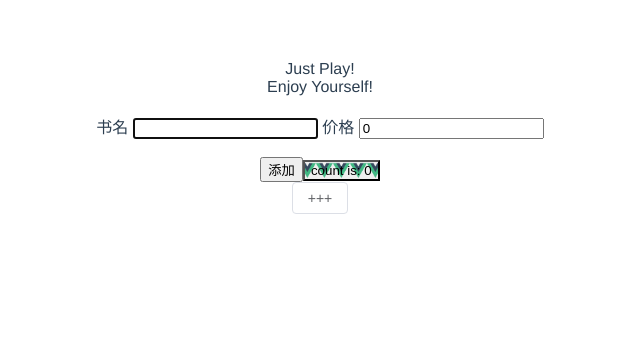
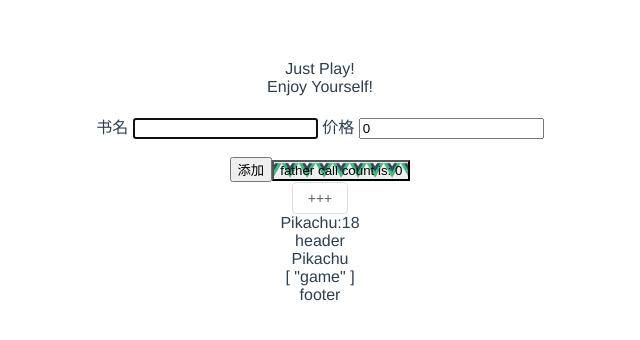
Before and after one commit to Armito/Vite-demo, a Vue app: page /play in a window 1280 px wide. Shown: the top 340 px of the page, without its empty margins (320-960 px from the left). Built offline with nearby package versions, Linux system fonts and the light colour scheme.

Commit message:
feat: useAttrs useSlots

```diff
--- /dev/null
+++ b/src/components/Count/directives.ts
@@ -0,0 +1,10 @@
+import { ObjectDirective } from 'vue'
+import VueLogo from '@/assets/logo.png'
+
+export const vMarker: ObjectDirective = {
+    mounted: (el: HTMLElement) => {
+        el.style.backgroundImage = `url(${VueLogo})`
+        el.style.backgroundPosition = 'center'
+        el.style.backgroundSize = 'contain'
+    }
+}
--- a/src/components/Count/index.vue
+++ b/src/components/Count/index.vue
@@ -1,30 +1,24 @@
 <script setup lang="ts">
-import { ref, ObjectDirective } from 'vue'
-import VueLogo from '@/assets/logo.png'
+import { useCount } from './useCount'
+import { vMarker } from './directives'
 
 defineProps<{ msg: string }>()
 
-const count = ref(0)
-
-const increment = () => {
-  count.value++
-}
-
-const vMarker: ObjectDirective = {
-  mounted: (el: HTMLElement) => {
-    el.style.backgroundImage = `url(${VueLogo})`
-    el.style.backgroundPosition = 'center'
-    el.style.backgroundSize = 'contain'
-  }
-}
+const { count, increment } = useCount()
 
 defineExpose({
-  increment
+    increment
 })
 </script>
 
 <template>
-  <button v-marker="null" type="button" @click="increment">count is: {{ count }}</button>
+    <button
+        v-marker="null"
+        type="button"
+        @click="increment"
+    >
+        {{ msg }} count is: {{ count }}
+    </button>
 </template>
 
 <style scoped>
--- /dev/null
+++ b/src/components/Count/useCount.ts
@@ -0,0 +1,14 @@
+import { ref } from 'vue'
+
+export const useCount = () => {
+    const count = ref(0)
+
+    const increment = () => {
+        count.value++
+    }
+
+    return {
+        count,
+        increment
+    }
+}
--- /dev/null
+++ b/src/components/Slots/index.vue
@@ -0,0 +1,38 @@
+<script setup lang="ts">
+import { ref, useAttrs, useSlots } from 'vue'
+
+interface SlotsProps {
+    name?: string;
+    hobby?: string[];
+}
+
+const slotsProps = withDefaults(defineProps<SlotsProps>(), {
+    name: 'Armito'
+})
+
+const age = ref(18)
+
+const attrs = useAttrs()
+console.log('attrs:', attrs)
+
+const slots = useSlots()
+console.log('slots:', slots)
+</script>
+
+<template>
+    <div>
+        {{ name }}:{{ age }}
+        <div>
+            <slot name="header" v-bind="slotsProps"></slot>
+        </div>
+        <div>
+            <slot name="body"></slot>
+        </div>
+        <div>
+            <slot name="footer"></slot>
+        </div>
+    </div>
+</template>
+
+<style scoped>
+</style>
--- a/src/directives/index.ts
+++ b/src/directives/index.ts
@@ -2,7 +2,7 @@ import { App } from 'vue'
 
 export const registerDirectives = (app: App<Element>) => {
     app.directive('focus', {
-        mounted: (el) => {
+        mounted: (el: HTMLElement) => {
             el.focus()
         }
     })
--- a/src/pages/Play/index.vue
+++ b/src/pages/Play/index.vue
@@ -1,6 +1,7 @@
 <script setup lang="ts" name="play">
 import Book from '@/components/Book/index.vue'
 import Father from '@/components/Father/index.vue'
+import Slots from '@/components/Slots/index.vue'
 </script>
 
 <template>
@@ -12,6 +13,16 @@ import Father from '@/components/Father/index.vue'
         <br>
         <Book />
         <Father />
+        <Slots class="aaa" name="Pikachu" :hobby="['game']" @change="">
+            <template #header="{ name, hobby }">
+                <div>header</div>
+                <div>{{ name }}</div>
+                <div>{{ hobby }}</div>
+            </template>
+            <template #footer>
+                <div>footer</div>
+            </template>
+        </Slots>
     </div>
 </template>
 
```
